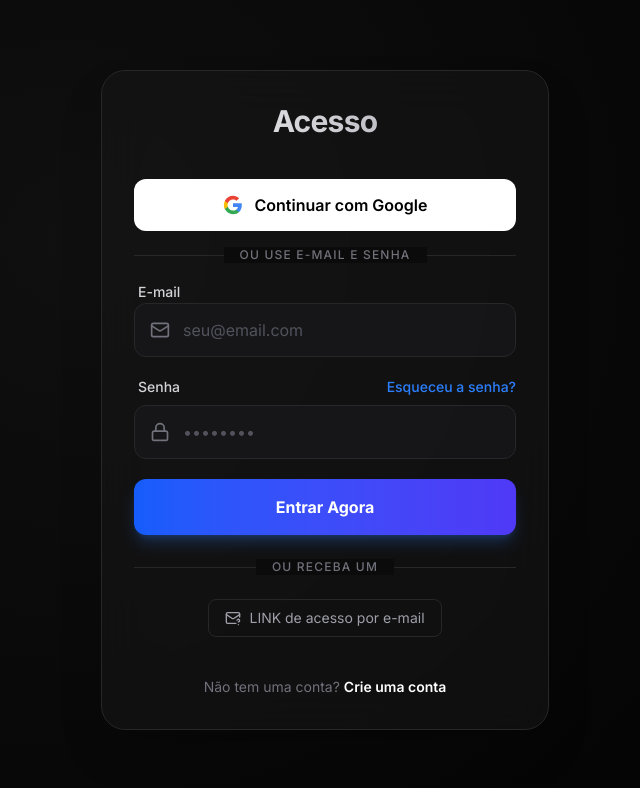
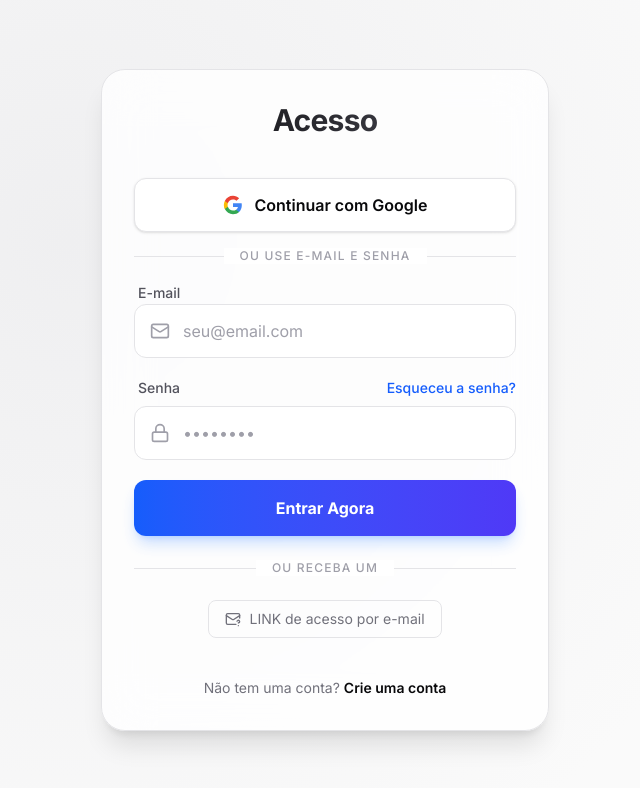
Before and after one commit to georgegomesf/vamofazer-adm, a Next.js app: page /auth/signin in a window 1280 px wide. Shown: the top 788 px of the page, without its empty margins (315-955 px from the left). Built offline with nearby package versions, Linux system fonts and the light colour scheme; no server answers.

Commit message:
feat: Implement a light theme with updated color schemes and styling for authentication forms and global elements.

```diff
--- a/src/app/auth/signin/page.tsx
+++ b/src/app/auth/signin/page.tsx
@@ -8,18 +8,18 @@ export default async function SignInPage({ searchParams }: { searchParams: Promi
     const signupUrl = callbackUrl ? `/auth/signup?callbackUrl=${encodeURIComponent(callbackUrl)}` : "/auth/signup";
 
     return (
-        <div className="min-h-screen flex items-center justify-center bg-[#050505] text-white p-4">
-            <div className="absolute inset-0 bg-[radial-gradient(circle_at_30%_30%,#1a1a1a_0%,transparent_70%)] opacity-50" />
+        <div className="min-h-screen flex items-center justify-center bg-zinc-50 text-zinc-950 p-4">
+            <div className="absolute inset-0 bg-[radial-gradient(circle_at_30%_30%,#e4e4e7_0%,transparent_70%)] opacity-50" />
 
-            <div className="w-full max-w-md bg-zinc-900/50 backdrop-blur-xl border border-zinc-800 rounded-3xl p-8 shadow-2xl relative z-10">
+            <div className="w-full max-w-md bg-white/80 backdrop-blur-xl border border-zinc-200 rounded-3xl p-8 shadow-xl relative z-10">
                 <div className="text-center mb-10">
                     {/* <div className="inline-flex items-center justify-center w-16 h-16 bg-gradient-to-tr from-blue-600 to-purple-600 rounded-2xl shadow-lg shadow-blue-500/20 mb-6">
                         <ShieldCheck className="w-8 h-8 text-white" />
                     </div> */}
-                    <h1 className="text-3xl font-bold tracking-tight mb-2 bg-gradient-to-r from-white to-zinc-400 bg-clip-text text-transparent">
+                    <h1 className="text-3xl font-bold tracking-tight mb-2 bg-gradient-to-r from-zinc-950 to-zinc-600 bg-clip-text text-transparent">
                         Acesso
                     </h1>
-                    {/* <p className="text-zinc-400">Entre na sua conta para continuar</p> */}
+                    {/* <p className="text-zinc-500">Entre na sua conta para continuar</p> */}
                 </div>
 
                 <Suspense fallback={<div className="text-center text-zinc-500">Carregando...</div>}>
@@ -28,7 +28,7 @@ export default async function SignInPage({ searchParams }: { searchParams: Promi
 
                 <p className="mt-10 text-center text-zinc-500 text-sm">
                     Não tem uma conta?{" "}
-                    <Link href={signupUrl} className="text-white font-semibold hover:underline decoration-blue-500 underline-offset-4">
+                    <Link href={signupUrl} className="text-zinc-950 font-semibold hover:underline decoration-blue-500 underline-offset-4">
                         Crie uma conta
                     </Link>
                 </p>
--- a/src/app/auth/signup/page.tsx
+++ b/src/app/auth/signup/page.tsx
@@ -8,18 +8,18 @@ export default async function SignUpPage({ searchParams }: { searchParams: Promi
     const signinUrl = callbackUrl ? `/auth/signin?callbackUrl=${encodeURIComponent(callbackUrl)}` : "/auth/signin";
 
     return (
-        <div className="min-h-screen flex items-center justify-center bg-[#050505] text-white p-4">
-            <div className="absolute inset-0 bg-[radial-gradient(circle_at_70%_70%,#1a1a1a_0%,transparent_70%)] opacity-50" />
+        <div className="min-h-screen flex items-center justify-center bg-zinc-50 text-zinc-950 p-4">
+            <div className="absolute inset-0 bg-[radial-gradient(circle_at_70%_70%,#e4e4e7_0%,transparent_70%)] opacity-50" />
 
-            <div className="w-full max-w-md bg-zinc-900/50 backdrop-blur-xl border border-zinc-800 rounded-3xl p-8 shadow-2xl relative z-10">
+            <div className="w-full max-w-md bg-white/80 backdrop-blur-xl border border-zinc-200 rounded-3xl p-8 shadow-xl relative z-10">
                 <div className="text-center mb-10">
                     {/* <div className="inline-flex items-center justify-center w-16 h-16 bg-gradient-to-tr from-emerald-600 to-teal-600 rounded-2xl shadow-lg shadow-emerald-500/20 mb-6">
                         <ShieldPlus className="w-8 h-8 text-white" />
                     </div> */}
-                    <h1 className="text-3xl font-bold tracking-tight mb-0 bg-gradient-to-r from-white to-zinc-400 bg-clip-text text-transparent">
+                    <h1 className="text-3xl font-bold tracking-tight mb-0 bg-gradient-to-r from-zinc-950 to-zinc-600 bg-clip-text text-transparent">
                         Crie sua conta
                     </h1>
-                    {/* <p className="text-zinc-400">Junte-se a nós para começar sua jornada</p> */}
+                    {/* <p className="text-zinc-500">Junte-se a nós para começar sua jornada</p> */}
                 </div>
 
                 <Suspense fallback={<div className="text-center text-zinc-500">Carregando...</div>}>
@@ -28,7 +28,7 @@ export default async function SignUpPage({ searchParams }: { searchParams: Promi
 
                 <p className="mt-4 text-center text-zinc-500 text-sm">
                     Já tem uma conta?{" "}
-                    <Link href={signinUrl} className="text-white font-semibold hover:underline decoration-emerald-500 underline-offset-4">
+                    <Link href={signinUrl} className="text-zinc-950 font-semibold hover:underline decoration-emerald-500 underline-offset-4">
                         Fazer login
                     </Link>
                 </p>
--- a/src/app/globals.css
+++ b/src/app/globals.css
@@ -6,8 +6,8 @@
 }
 
 :root {
-  --background: #050505;
-  --foreground: #ffffff;
+  --background: #ffffff;
+  --foreground: #09090b;
 }
 
 body {
@@ -20,10 +20,10 @@ body {
 }
 
 @utility glass-card {
-  background-color: rgba(255, 255, 255, 0.03);
+  background-color: rgba(255, 255, 255, 0.7);
   backdrop-filter: blur(12px);
-  border: 1px solid rgba(255, 255, 255, 0.1);
+  border: 1px solid rgba(0, 0, 0, 0.1);
   border-radius: 1.5rem;
   padding: 2.5rem;
-  box-shadow: 0 8px 32px 0 rgba(0, 0, 0, 0.8);
+  box-shadow: 0 8px 32px 0 rgba(0, 0, 0, 0.05);
 }
--- a/src/components/auth/login-form.tsx
+++ b/src/components/auth/login-form.tsx
@@ -114,7 +114,7 @@ export default function LoginForm() {
             <button
                 onClick={handleGoogleLogin}
                 disabled={loading}
-                className="w-full flex items-center justify-center gap-3 bg-white text-black font-semibold py-3.5 px-4 rounded-xl hover:bg-zinc-200 transition-all duration-200 group disabled:opacity-50"
+                className="w-full flex items-center justify-center gap-3 bg-white text-zinc-950 font-semibold py-3.5 px-4 rounded-xl border border-zinc-200 hover:bg-zinc-50 transition-all duration-200 group disabled:opacity-50 shadow-sm"
             >
                 <GoogleIcon className="w-5 h-5" />
                 <span>Continuar com Google</span>
@@ -122,10 +122,10 @@ export default function LoginForm() {
 
             <div className="relative my-4">
                 <div className="absolute inset-0 flex items-center">
-                    <div className="w-full border-t border-zinc-800" />
+                    <div className="w-full border-t border-zinc-200" />
                 </div>
                 <div className="relative flex justify-center text-xs uppercase">
-                    <span className="bg-[#0b0b0b] px-4 text-zinc-500 font-medium tracking-widest">ou use e-mail e senha</span>
+                    <span className="bg-white px-4 text-zinc-400 font-medium tracking-widest">ou use e-mail e senha</span>
                 </div>
             </div>
 
@@ -137,36 +137,36 @@ export default function LoginForm() {
                 )}
 
                 <div className="space-y-2">
-                    <label className="text-sm font-medium text-zinc-300 ml-1">E-mail</label>
+                    <label className="text-sm font-medium text-zinc-600 ml-1">E-mail</label>
                     <div className="relative group">
-                        <Mail className="absolute left-4 top-1/2 -translate-y-1/2 w-5 h-5 text-zinc-500 group-focus-within:text-blue-500 transition-colors" />
+                        <Mail className="absolute left-4 top-1/2 -translate-y-1/2 w-5 h-5 text-zinc-400 group-focus-within:text-blue-500 transition-colors" />
                         <input
                             type="email"
                             value={email || registeredEmail}
                             onChange={(e) => setEmail(e.target.value)}
                             placeholder="seu@email.com"
                             required
-                            className="w-full bg-zinc-900/80 border border-zinc-800 text-white rounded-xl py-3.5 pl-12 pr-4 focus:outline-none focus:ring-2 focus:ring-blue-500/20 focus:border-blue-500/50 transition-all placeholder:text-zinc-600"
+                            className="w-full bg-white border border-zinc-200 text-zinc-900 rounded-xl py-3.5 pl-12 pr-4 focus:outline-none focus:ring-2 focus:ring-blue-500/20 focus:border-blue-500/50 transition-all placeholder:text-zinc-400"
                         />
                     </div>
                 </div>
 
                 <div className="space-y-2">
                     <div className="flex justify-between items-center ml-1">
-                        <label className="text-sm font-medium text-zinc-300">Senha</label>
-                        <Link href="/auth/reset" className="text-sm font-medium text-blue-500 hover:text-blue-400 transition-colors">
+                        <label className="text-sm font-medium text-zinc-600">Senha</label>
+                        <Link href="/auth/reset" className="text-sm font-medium text-blue-600 hover:text-blue-500 transition-colors">
                             Esqueceu a senha?
                         </Link>
                     </div>
                     <div className="relative group">
-                        <Lock className="absolute left-4 top-1/2 -translate-y-1/2 w-5 h-5 text-zinc-500 group-focus-within:text-blue-500 transition-colors" />
+                        <Lock className="absolute left-4 top-1/2 -translate-y-1/2 w-5 h-5 text-zinc-400 group-focus-within:text-blue-500 transition-colors" />
                         <input
                             type="password"
                             value={password}
                             onChange={(e) => setPassword(e.target.value)}
                             placeholder="••••••••"
                             required
-                            className="w-full bg-zinc-900/80 border border-zinc-800 text-white rounded-xl py-3.5 pl-12 pr-4 focus:outline-none focus:ring-2 focus:ring-blue-500/20 focus:border-blue-500/50 transition-all placeholder:text-zinc-600"
+                            className="w-full bg-white border border-zinc-200 text-zinc-900 rounded-xl py-3.5 pl-12 pr-4 focus:outline-none focus:ring-2 focus:ring-blue-500/20 focus:border-blue-500/50 transition-all placeholder:text-zinc-400"
                         />
                     </div>
                 </div>
@@ -182,10 +182,10 @@ export default function LoginForm() {
 
             <div className="relative my-6">
                 <div className="absolute inset-0 flex items-center">
-                    <div className="w-full border-t border-zinc-800" />
+                    <div className="w-full border-t border-zinc-200" />
                 </div>
                 <div className="relative flex justify-center text-xs uppercase">
-                    <span className="bg-[#0b0b0b] px-4 text-zinc-500 font-medium tracking-widest">OU receba um</span>
+                    <span className="bg-white px-4 text-zinc-400 font-medium tracking-widest">OU receba um</span>
                 </div>
             </div>
 
@@ -193,7 +193,7 @@ export default function LoginForm() {
                 <button
                     onClick={handleMagicLink}
                     disabled={loading}
-                    className="flex items-center gap-2 text-zinc-400 hover:text-white text-sm transition-colors border border-zinc-800 rounded-lg px-4 py-2 hover:bg-zinc-800 disabled:opacity-50"
+                    className="flex items-center gap-2 text-zinc-500 hover:text-zinc-950 text-sm transition-colors border border-zinc-200 rounded-lg px-4 py-2 hover:bg-zinc-50 disabled:opacity-50"
                 >
                     <MailQuestion className="w-4 h-4" />
                     LINK de acesso por e-mail
--- a/src/components/auth/new-password-form.tsx
+++ b/src/components/auth/new-password-form.tsx
@@ -48,9 +48,9 @@ export default function NewPasswordForm() {
                 <div className="inline-flex items-center justify-center w-20 h-20 bg-emerald-500/10 rounded-full mb-4">
                     <CheckCircle2 className="w-10 h-10 text-emerald-500" />
                 </div>
-                <h2 className="text-2xl font-bold text-white">Pronto!</h2>
-                <p className="text-zinc-400">Sua senha foi atualizada com sucesso. Você será redirecionado para a tela de login em instantes.</p>
-                <Link href="/auth/signin" className="inline-block text-blue-500 hover:underline font-medium">Ir para o login agora</Link>
+                <h2 className="text-2xl font-bold text-zinc-950">Pronto!</h2>
+                <p className="text-zinc-500">Sua senha foi atualizada com sucesso. Você será redirecionado para a tela de login em instantes.</p>
+                <Link href="/auth/signin" className="inline-block text-blue-600 hover:underline font-medium">Ir para o login agora</Link>
             </div>
         );
     }
@@ -58,13 +58,13 @@ export default function NewPasswordForm() {
     return (
         <div className="space-y-6">
             <div className="text-center mb-8">
-                <div className="inline-flex items-center justify-center w-16 h-16 bg-gradient-to-tr from-emerald-600 to-teal-600 rounded-2xl shadow-lg shadow-emerald-500/20 mb-6">
+                <div className="inline-flex items-center justify-center w-16 h-16 bg-gradient-to-tr from-emerald-600 to-teal-600 rounded-2xl shadow-lg shadow-emerald-500/20 mb-6 font-bold">
                     <KeyRound className="w-8 h-8 text-white" />
                 </div>
-                <h1 className="text-3xl font-bold tracking-tight mb-2 bg-gradient-to-r from-white to-zinc-400 bg-clip-text text-transparent">
+                <h1 className="text-3xl font-bold tracking-tight mb-2 bg-gradient-to-r from-zinc-950 to-zinc-600 bg-clip-text text-transparent">
                     Nova Senha
                 </h1>
-                <p className="text-zinc-400 text-sm">Crie uma nova senha segura para sua conta</p>
+                <p className="text-zinc-500 text-sm">Crie uma nova senha segura para sua conta</p>
             </div>
 
             <form onSubmit={handleUpdate} className="space-y-5">
@@ -75,31 +75,31 @@ export default function NewPasswordForm() {
                 )}
 
                 <div className="space-y-2">
-                    <label className="text-sm font-medium text-zinc-300 ml-1">Nova Senha</label>
+                    <label className="text-sm font-medium text-zinc-600 ml-1">Nova Senha</label>
                     <div className="relative group">
-                        <Lock className="absolute left-4 top-1/2 -translate-y-1/2 w-5 h-5 text-zinc-500 group-focus-within:text-emerald-500 transition-colors" />
+                        <Lock className="absolute left-4 top-1/2 -translate-y-1/2 w-5 h-5 text-zinc-400 group-focus-within:text-emerald-500 transition-colors" />
                         <input
                             type="password"
                             value={password}
                             onChange={(e) => setPassword(e.target.value)}
                             placeholder="Mínimo 6 caracteres"
                             required
-                            className="w-full bg-zinc-900/80 border border-zinc-800 text-white rounded-xl py-3.5 pl-12 pr-4 focus:outline-none focus:ring-2 focus:ring-emerald-500/20 focus:border-emerald-500/50 transition-all placeholder:text-zinc-600"
+                            className="w-full bg-white border border-zinc-200 text-zinc-900 rounded-xl py-3.5 pl-12 pr-4 focus:outline-none focus:ring-2 focus:ring-emerald-500/20 focus:border-emerald-500/50 transition-all placeholder:text-zinc-400"
                         />
                     </div>
                 </div>
 
                 <div className="space-y-2">
-                    <label className="text-sm font-medium text-zinc-300 ml-1">Confirmar Nova Senha</label>
+                    <label className="text-sm font-medium text-zinc-600 ml-1">Confirmar Nova Senha</label>
                     <div className="relative group">
-                        <Lock className="absolute left-4 top-1/2 -translate-y-1/2 w-5 h-5 text-zinc-500 group-focus-within:text-emerald-500 transition-colors" />
+                        <Lock className="absolute left-4 top-1/2 -translate-y-1/2 w-5 h-5 text-zinc-400 group-focus-within:text-emerald-500 transition-colors" />
                         <input
                             type="password"
                             value={confirmPassword}
                             onChange={(e) => setConfirmPassword(e.target.value)}
                             placeholder="Repita sua nova senha"
                             required
-                            className="w-full bg-zinc-900/80 border border-zinc-800 text-white rounded-xl py-3.5 pl-12 pr-4 focus:outline-none focus:ring-2 focus:ring-emerald-500/20 focus:border-emerald-500/50 transition-all placeholder:text-zinc-600"
+                            className="w-full bg-white border border-zinc-200 text-zinc-900 rounded-xl py-3.5 pl-12 pr-4 focus:outline-none focus:ring-2 focus:ring-emerald-500/20 focus:border-emerald-500/50 transition-all placeholder:text-zinc-400"
                         />
                     </div>
                 </div>
```
Also changed, not shown: src/app/auth/callback/page.tsx (+4 -5 lines), src/app/page.tsx (+11 -11 lines), src/components/auth/register-form.tsx (+15 -15 lines), src/components/auth/reset-form.tsx (+7 -7 lines).
